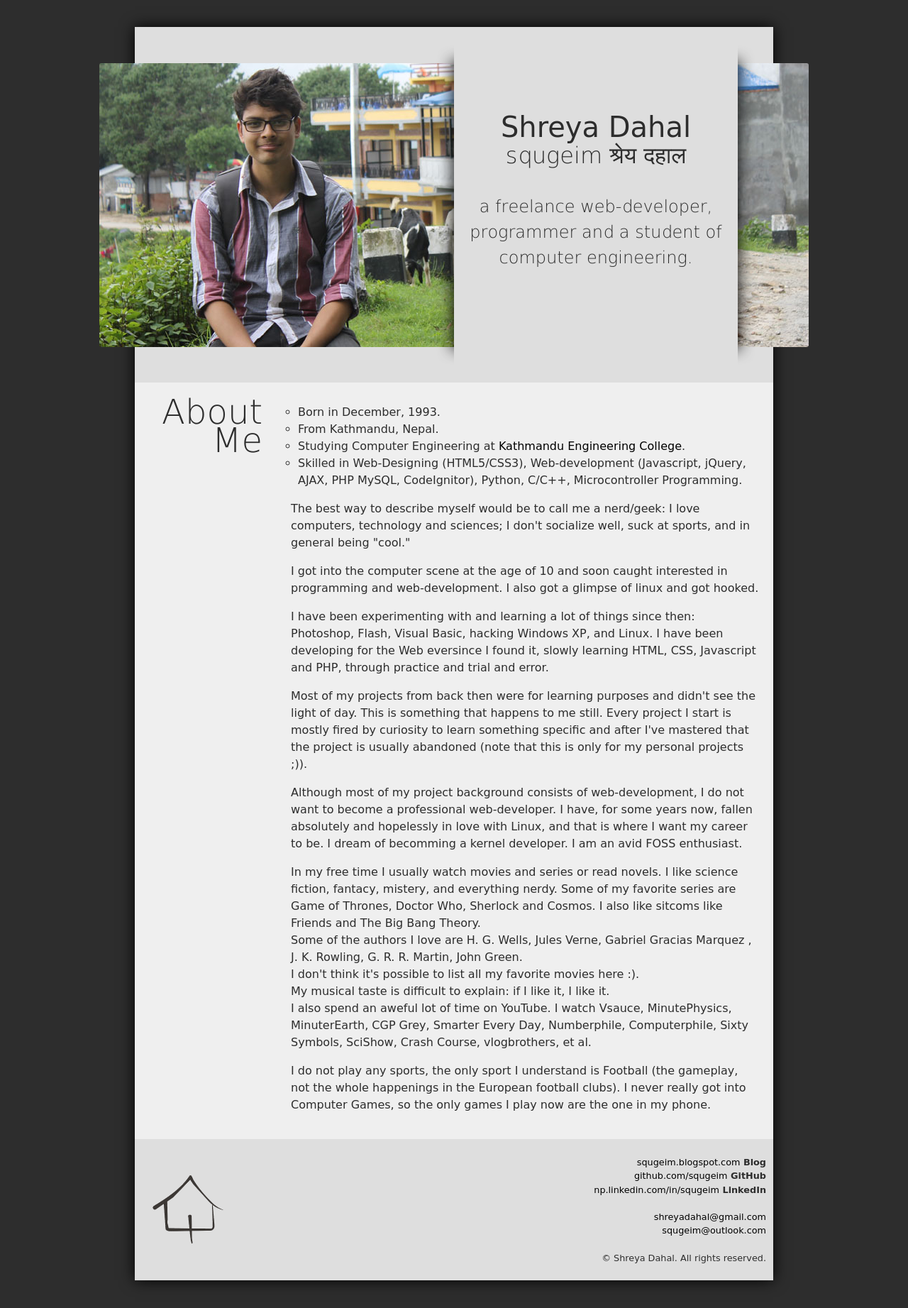
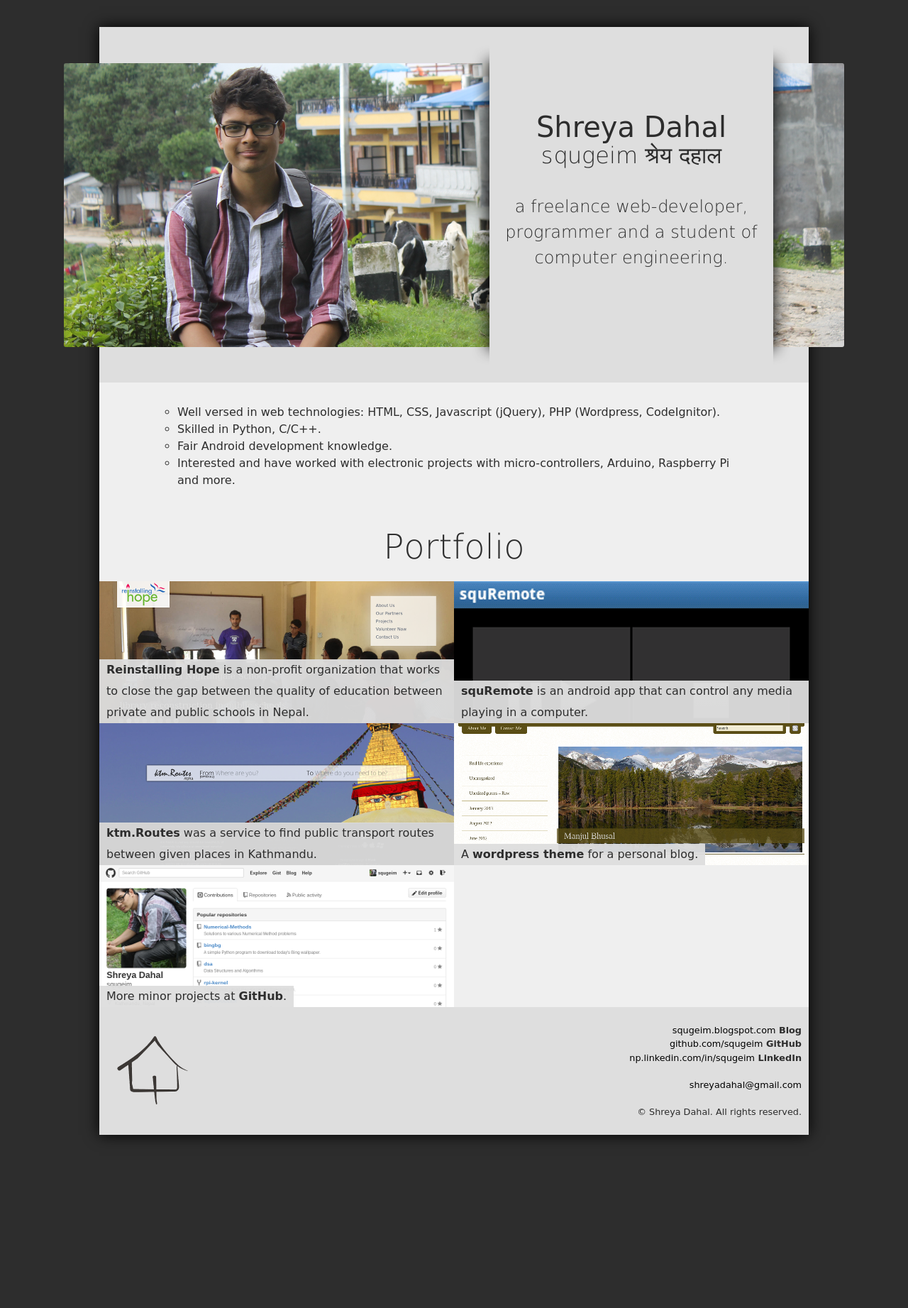
Before and after one commit to squgeim/squgeim.github.io, a PHP site: page / in a window 1280 px wide. Shown: the whole page at 71% size. After the commit the page ends 1606 px from the top, so only its background shows below. Run offline with PHP 8.4, Linux system fonts and the light colour scheme.

Commit message:
Added the portfolifo and expanded the width

```diff
--- a/index.html
+++ b/index.html
@@ -20,66 +20,51 @@
 				<span id="desc" class="thin">a freelance web-developer, programmer and a student of computer engineering.</span>
 			</div>
 		</section>
-		<section id="abt">
-			<div id="title"><h1 class="thin">About<br>Me</h1></div>
-			<div id="cnt">
+		<section class="body_class" id="abt">
+			<div class="body_cnt">
 				<ul>
-					<li>Born in December, 1993.</li>
-					<li>From Kathmandu, Nepal.</li>
-					<li>Studying Computer Engineering at <a href="http://keckist.edu.np" target="_blank">Kathmandu Engineering College</a>.</li>
-					<li>Skilled in Web-Designing (HTML5/CSS3), Web-development (Javascript, jQuery, AJAX, PHP MySQL, CodeIgnitor), Python, C/C++, Microcontroller Programming.</li>
+					<li>Well versed in web technologies: HTML, CSS, Javascript (jQuery), PHP (Wordpress, CodeIgnitor).</li>
+					<li>Skilled in Python, C/C++.</li>
+					<li>Fair Android development knowledge.</li>
+					<li>Interested and have worked with electronic projects with micro-controllers, Arduino, Raspberry Pi and more.</li>
 				</ul>
-				<p>
-				The best way to describe myself would be to call me a nerd/geek: I love computers,
-technology and sciences; I don't socialize well, suck at sports, and in general
-being "cool."
-</p>
-<p>
-
-I got into the computer scene at the age of 10 and soon caught interested in
-programming and web-development. I also got a glimpse of linux and got hooked.
-</p>
-<p>
-
-I have been experimenting with and learning a lot of things since then:
-Photoshop, Flash, Visual Basic, hacking Windows XP, and Linux.
-I have been developing for the Web eversince I found it, slowly learning HTML,
-CSS, Javascript and PHP, through practice and trial and error.
-</p>
-<p>
-Most of my projects from back then were for learning purposes and didn't see the
-light of day. This is something that happens to me still. Every project I start
-is mostly fired by curiosity to learn something specific and after I've mastered
-that the project is usually abandoned (note that this is only for my personal
-projects ;)).
-</p>
-<p>
-Although most of my project background consists of web-development, I do not
-want to become a professional web-developer. I have, for some years now, fallen
-absolutely and hopelessly in love with Linux, and that is where I want my career
-to be. I dream of becomming a kernel developer. I am an avid FOSS enthusiast.
-</p>
-<p>
-In my free time I usually watch movies and series or read novels. I like science
-fiction, fantacy, mistery, and everything nerdy. Some of my favorite series are
-Game of Thrones, Doctor Who, Sherlock and Cosmos. I also like sitcoms like
-Friends and The Big Bang Theory.<br>
-Some of the authors I love are H. G. Wells, Jules Verne, Gabriel Gracias Marquez
-, J. K. Rowling, G. R. R. Martin, John Green.<br>
-I don't think it's possible to list all my
-favorite movies here :).<br>
-My musical taste is difficult to explain: if I like it, I like it.<br>
-I also spend an aweful lot of time on YouTube. I watch Vsauce, MinutePhysics,
-MinuterEarth, CGP Grey, Smarter Every Day, Numberphile, Computerphile, Sixty
-Symbols, SciShow, Crash Course, vlogbrothers, et al.
-</p>
-<p>
-I do not play any sports, the only sport I understand is Football (the gameplay,
-not the whole happenings in the European football clubs). I never really got into
-Computer Games, so the only games I play now are the one in my phone.
-</p>
 			</div>
 		</section>
+
+		<section class="body_class" id="portfolio">
+			<div class="body_title"><h1 class="thin">Portfolio</h1></div>
+			<div class="body_cnt">
+				<ul>
+					<li style="background-image: url(images/portfolio/reinstallinghope.png);"><a href="http://reinstallinghope.org">
+						<span>
+							<h2>Reinstalling Hope</h2> is a non-profit organization that works to close the gap between the quality of education between private and public schools in Nepal.
+						</span>
+					</a></li>
+					<li style="background-image: url(images/portfolio/squremote.png);"><a href="http://squgeim.blogspot.com/2013/12/squremote.html">
+						<span>
+							<h2>squRemote</h2> is an android app that can control any media playing in a computer.
+						</span>
+					</a></li>
+					<li style="background-image: url(images/portfolio/ktmroutes.png);"><a href="http://shreyadahal.net76.net/ktmroutes">
+						<span>
+							<h2>ktm.Routes</h2> was a service to find public transport routes between given places in Kathmandu.
+						</span>
+					</a></li>
+					<li style="background-image: url(images/portfolio/manjulbhusal.png);"><a href="http://manjulbhusal.com.np">
+						<span>
+							A <h2>wordpress theme</h2> for a personal blog.
+						</span>
+					</a></li>
+					<li style="background-image: url(images/portfolio/github.png);"><a href="http://github.com/squgeim">
+						<span>
+							More minor projects at <h2>GitHub</h2>.
+						</span>
+					</a></li>
+				</ul>
+				<div style="clear:both"></div>
+			</div>
+		</section>
+
 		<section id="contact">
 			<div id="web">
 				<p>
@@ -87,8 +72,7 @@ Computer Games, so the only games I play now are the one in my phone.
 					<a target="_blank" href="http://github.com/squgeim">github.com/squgeim</a><span style="font-weight:bold;">  GitHub</span><br>
 					<a target="_blank" href="http://np.linkedin.com/in/squgeim">np.linkedin.com/in/squgeim</a><span style="font-weight:bold;"> LinkedIn</span><br>
 					<br>
-					<a href="mailto:shreyadahal@gmail.com">shreyadahal@gmail.com</a><br>
-					<a href="mailto:squgeim@outlook.com">squgeim@outlook.com</a><br><br>
+					<a href="mailto:shreyadahal@gmail.com">shreyadahal@gmail.com</a><br><br>
 					<span>&copy; Shreya Dahal. All rights reserved.</span>
 				</p>
 			</div>
--- a/style.css
+++ b/style.css
@@ -78,7 +78,7 @@ a:hover {
 }
 
 #wrapper {
-    width: 900px;
+    width: 1000px;
     margin: 3% auto;
     position: relative;
     background: #dedede;
@@ -86,10 +86,11 @@ a:hover {
 }
 
 #pic {
-    background: url(images/pic.jpg) no-repeat;
+    background: url(images/pic.png) no-repeat center;
+    background-size: cover;
     margin: 50px -50px;
     height: 400px;
-    width: 1000px;
+    width: 1100px;
     position: relative;
     border-radius: 3px;
 }
@@ -148,35 +149,81 @@ a:hover {
     right: -30px;
 }
 
-#abt {
-    width: 900px;
-    min-height: 300px;
+.body_class {
+    width: 100%;
     background: #efefef;
 }
 
-#abt #title {
-    width: 180px;
-    float:left;
-    padding-top: 20px;
-    padding-right: 20px;
-    text-align: right;
+.body_class .body_title {
+    padding: 30px;
+    text-align: center;
 }
 
-#abt #title h1 {
+.body_class .body_title h1 {
     font-family: DejaVuSans-ExtraLight;
     font-size: 300%;
     line-height: 40px;
 }
 
-#abt #cnt {
-    width: 660px;
+.body_class .body_cnt {
+    width: 800px;
     padding: 20px 20px;
-    margin-left: 200px;
+    text-align: center;
+    margin: auto;
 }
 
-#cnt ul {
+.body_class .body_cnt ul {
     margin: 10px;
     list-style: circle;
+}
+
+#abt .body_cnt{
+    text-align: left;
+}
+
+#portfolio .body_cnt {
+    width: 100%;
+    padding: 0px;
+}
+
+#portfolio .body_cnt ul {
+    list-style: none;
+    margin: 0px;
+}
+
+#portfolio .body_cnt ul li {
+    width: 50%;
+    height: 200px;
+    float: left;
+    display: block;
+    background: #f5f5f5;
+    padding: 0px;
+    position: relative;
+    text-align: left;
+    background-position: top;
+    background-repeat: no-repeat;
+    transition: background-position 500ms;
+}
+
+#portfolio .body_cnt ul li:hover {
+    background-position: 0px -50px;
+}
+
+#portfolio .body_cnt ul li span h2 {
+    display: inline;
+    font-size: inherit;
+    font-weight: bold;
+    cursor: pointer;
+}
+
+#portfolio .body_cnt ul li span {
+    background: rgba(222,222,222,0.95);
+    color: #2d2d2d;
+    line-height: 30px;
+    padding: 0px 10px;
+    position: absolute;
+    bottom: 0px;
+    left: 0px;
 }
 
 #contact {
```
Also changed, not shown: images/pic.png (added), images/portfolio/github.png (added), images/portfolio/ktmroutes.png (added), images/portfolio/manjulbhusal.png (added), images/portfolio/reinstallinghope.png (added), images/portfolio/squremote.png (added).
